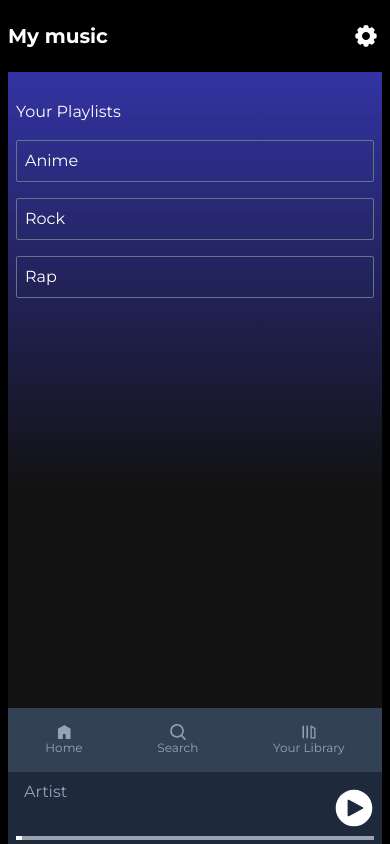
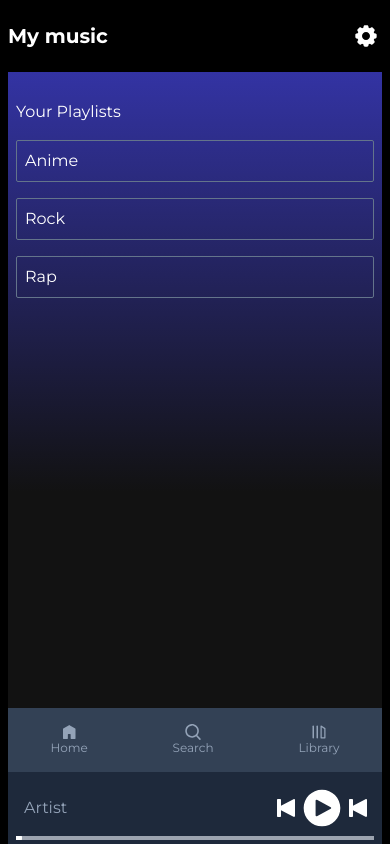
Before and after one commit to Elisean/my-music, a Next.js app: page /pages/home in a window 390 px wide. Built offline with nearby package versions, Linux system fonts and the light colour scheme; no server answers; sample sign-in values are in the browser's storage.

Commit message:
mobile-response 0.0.2

```diff
--- a/app/Components/Aside/Aside.tsx
+++ b/app/Components/Aside/Aside.tsx
@@ -13,6 +13,7 @@ export const Aside:React.FC = () => {
       mr-8
       min-h-full
       xxs:w-0
+      xxs:outline-none
       xxs:mr-0
       '>
 
@@ -76,7 +77,7 @@ export const Aside:React.FC = () => {
 
           </div>
 
-          <Link href='/pages/home'>Your Library</Link>
+          <Link href='/pages/home'>Library</Link>
 
         </div>
       </div>
--- a/app/Components/Player/Player.tsx
+++ b/app/Components/Player/Player.tsx
@@ -183,10 +183,13 @@ export const Player:React.FC = () => {
       <div className='flex items-center ml-4'>
         <div className='
           w-56
-          xxs:w-24
+          xxs:w-32
           xxs:h-14'>
-
-          <h2 className='text-xs font-medium truncatel line-clamp-2'>{currentTrackName}</h2>
+            <div className='relative overflow-hidden'>
+              <h2 className='text-xs font-medium truncate line-clamp-2 whitespace-nowrap'>
+                    <span className='inline-block animate-scroll'>{currentTrackName}</span>
+              </h2>
+            </div>
           <p className='text-slate-400'>Artist</p>
         </div>
         <div className='ml-9 cursor-pointer xxs:hidden' onClick={() => setIsColor(!isColor)}>
@@ -204,13 +207,25 @@ export const Player:React.FC = () => {
               </svg>
           </button>
 
-          <button onClick={handlePreviousTrack} className='xxs:hidden'>
+          <button onClick={handlePreviousTrack} className='
+            xs:block
+            xs:absolute
+            xs:top-5
+            xs:right-20
+            xxs:hidden'>
             <svg width="32" height="32" viewBox="0 0 32 32" fill="none" xmlns="http://www.w3.org/2000/svg">
             <path fillRule="evenodd" clipRule="evenodd" d="M8 7C7.44772 7 7 7.44772 7 8V24C7 24.5523 7.44772 25 8 25H10C10.5523 25 11 24.5523 11 24V18.1512L23.5 24.8738C24.1667 25.2323 25 24.7842 25 24.0671V7.9329C25 7.21582 24.1667 6.76765 23.5 7.12619L11 13.8488V8C11 7.44772 10.5523 7 10 7H8Z" fill="white"/>
             </svg>
           </button>
 
-          <button className='xxs:absolute xxs:right-2 xxs:top-4' onClick={togglePlay}>
+          <button className='
+            xs:right-10
+            xxs:absolute
+            xxs:right-2
+            xxs:top-4
+            '
+
+            onClick={togglePlay}>
 
             {
               isPlaying ? ( <svg width="40" height="40" viewBox="0 0 40 40" fill="none" xmlns="http://www.w3.org/2000/svg">
@@ -223,7 +238,12 @@ export const Player:React.FC = () => {
 
           </button>
 
-          <button onClick={handleNextTrack} className='xxs:hidden'>
+          <button onClick={handleNextTrack} className='
+            xs:block
+            xs:absolute
+            xs:right-2
+            xs:top-5
+            xxs:hidden'>
             <svg width="32" height="32" viewBox="0 0 32 32" fill="none" xmlns="http://www.w3.org/2000/svg">
             <path fillRule="evenodd" clipRule="evenodd" d="M8 7C7.44772 7 7 7.44772 7 8V24C7 24.5523 7.44772 25 8 25H10C10.5523 25 11 24.5523 11 24V18.1512L23.5 24.8738C24.1667 25.2323 25 24.7842 25 24.0671V7.9329C25 7.21582 24.1667 6.76765 23.5 7.12619L11 13.8488V8C11 7.44772 10.5523 7 10 7H8Z" fill="white"/>
             </svg>
--- a/app/globals.css
+++ b/app/globals.css
@@ -42,3 +42,17 @@ input[type="search"]:focus{
 
   }
 }
+
+
+@keyframes scroll {
+  0% {
+    transform: translateX(30%);
+  }
+  100% {
+    transform: translateX(-100%);
+  }
+}
+
+.animate-scroll {
+  animation: scroll 10s linear infinite;
+}
```
